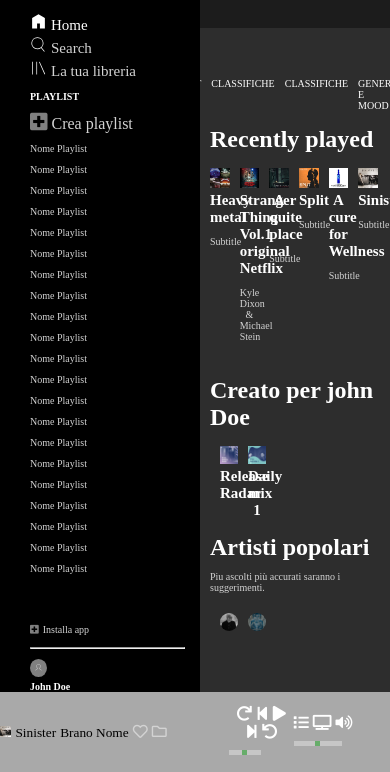
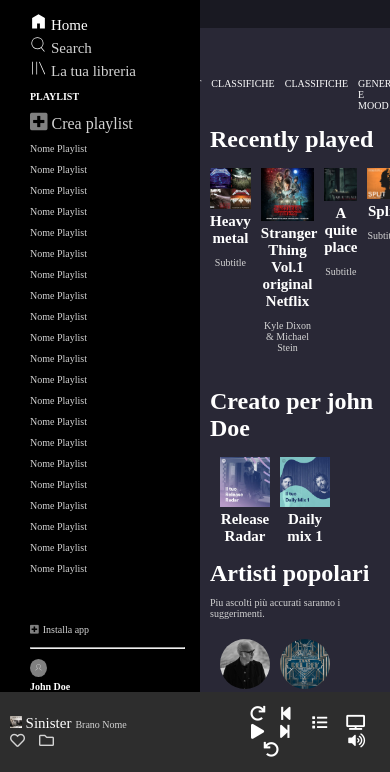
Before and after one commit to saragorleta/html-css-spotifyweb, a plain HTML site: page index.html in a window 390 px wide. Shown: the part 72-844 px from the top of the page. Drawn offline with Linux system fonts and the light colour scheme.

Commit message:
add media query

```diff
--- a/css/style.css
+++ b/css/style.css
@@ -32,6 +32,9 @@
 }
 .pb-10{
   padding-bottom:10px;
+}
+.pr-30{
+  padding-right:30px;
 }
 .color-white{
   color:white;
@@ -142,7 +145,7 @@ main{
 .main-content{
   width: calc(100% - 200px);
   height: 100%;
-  background-color:rgb(45, 45, 45);
+  background-color:rgb(41, 40, 54);
   overflow-y:scroll;
 }
 .main-content .nav-fix{
@@ -175,6 +178,7 @@ a.btn{
   display: flex;
   flex-direction: row;
   justify-content:center;
+
 }
 .nav-main-content span{
   margin-top:150px;
@@ -248,7 +252,7 @@ a.btn{
 footer{
   width:100%;
   height: 80px;
-  background-color: darkgrey;
+  background-color:rgb(45, 45, 45);
   position: fixed;
   left:0;
   bottom:0;
@@ -260,8 +264,16 @@ footer{
   justify-content: center;
   align-items: center;
 }
+.sinister{
+  width:calc(100 / 3);
+  margin-left:10px;
+}
 .sinister img{
   width:5%;
+
+}
+.sinister .far{
+  padding-right:10px;
 }
 .footer-contained .far{
     font-size:15px;
@@ -276,10 +288,19 @@ footer{
     text-decoration: none;
 }
 .play{
-  flex-grow: 1;
+  width:calc(100% / 3);
+  text-align: center;
 }
-.pulsanti-slider {
-  text-align: center;
+.pulsanti-slider .fas{
+  padding-right: 10px;
+}
+.pulsanti-volume{
+  width:calc(100% / 3);
+  text-align: right;
+  margin-right: 10px;
+}
+.pulsanti-volume .fas{
+  padding-right:15px;
 }
 /* .push-play{
   justify-content:flex-end;
@@ -307,5 +328,11 @@ footer{
   cursor: pointer;
 }
 
-/* @media screen and (max-width:768px)
-  width: calc(100% / 12 * 1); */
+@media screen and (max-width:768px){
+  .album{
+    flex-wrap: wrap;
+  }
+  .immagine{
+    width:calc(100% / 3)
+  }
+}
--- a/index.html
+++ b/index.html
@@ -154,10 +154,16 @@
     <footer>
       <div class="footer-contained">
         <div class="sinister">
-          <img src="img/sinister.jpeg" alt="">
-          <span>
-             <small>Sinister</small></span>
-            <span><small>Brano Nome</small></span>
+          <div class="sinister-contained ">
+            <img src="img/sinister.jpeg" alt="">
+            <span>
+               <small class="color-white font-size-15">Sinister</small>
+             </span>
+              <span>
+                <small class="color-lightgrey font-size-10 pr-30">Brano Nome</small>
+              </span>
+          </div>
+
           <span>
             <a href="#"><i class="far fa-heart"></i></a>
           </span>
@@ -174,14 +180,14 @@
             <a href="#"><i class="fas fa-step-forward"></i></a>
             <a href="#"><i class="fas fa-undo"></i></a>
           </div>
-          <input type="range" min="1" max="100" value="50" class="slider" id="myRange">
+          <!-- <input type="range" min="1" max="100" value="50" class="slider" id="myRange"> -->
         </div>
 
         <div class="pulsanti-volume">
           <a href="#"><i class="fas fa-list"></i></a>
           <a href="#"><i class="fas fa-tv"></i></a>
           <a href="#"><i class="fas fa-volume-up"></i></a>
-          <input type="range" min="1" max="100" value="50" class="slider" id="myRange2">
+          <!-- <input type="range" min="1" max="100" value="50" class="slider" id="myRange2"> -->
         </div>
       </div>  <!-- chiusura footer contained -->
 
```
